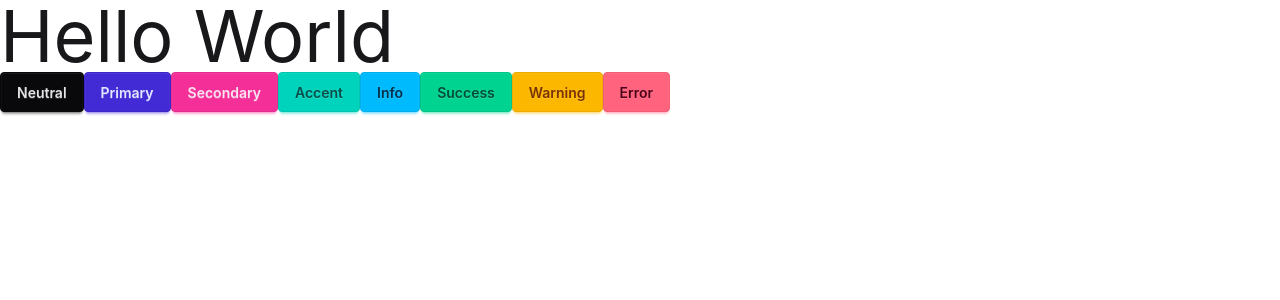
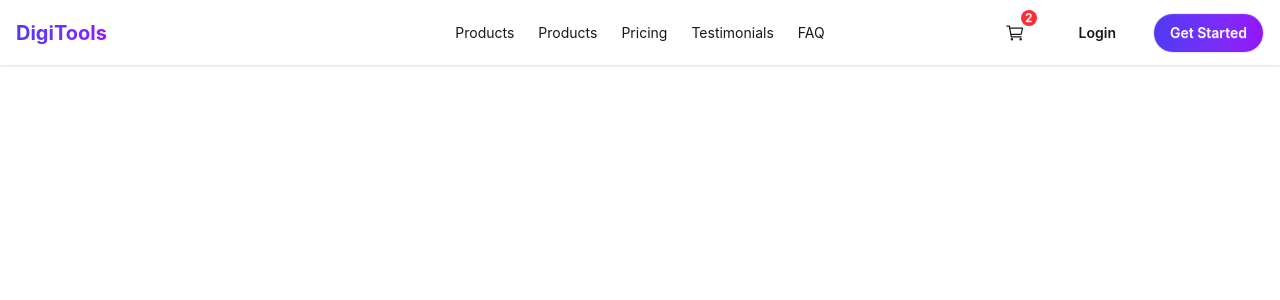
Before and after one commit to mostafijur1126/A6-DigiTools-Platform, a React (Vite) app: page / in a window 1280 px wide. Shown: the top 300 px of the page. Built offline with nearby package versions, Linux system fonts and the light colour scheme.

Commit message:
create navbar

```diff
--- a/index.html
+++ b/index.html
@@ -1,10 +1,10 @@
 <!doctype html>
-<html lang="en">
+<html lang="en" data-theme="light">
   <head>
     <meta charset="UTF-8" />
     <link rel="icon" type="image/svg+xml" href="/favicon.svg" />
     <meta name="viewport" content="width=device-width, initial-scale=1.0" />
-    <title>npm</title>
+    <title>Digital Tools</title>
   </head>
   <body>
     <div id="root"></div>
--- a/package.json
+++ b/package.json
@@ -13,6 +13,7 @@
     "@tailwindcss/vite": "^4.2.2",
     "react": "^19.2.4",
     "react-dom": "^19.2.4",
+    "react-icons": "^5.6.0",
     "tailwindcss": "^4.2.2"
   },
   "devDependencies": {
--- a/src/App.jsx
+++ b/src/App.jsx
@@ -1,19 +1,12 @@
 
 import './App.css'
+import Navbar from './Component/Navbar/Navbar'
 
 function App() {
 
   return (
     <>
-      <h1 className='text-7xl'>Hello World</h1>
-      <button className="btn btn-neutral">Neutral</button>
-      <button className="btn btn-primary">Primary</button>
-      <button className="btn btn-secondary">Secondary</button>
-      <button className="btn btn-accent">Accent</button>
-      <button className="btn btn-info">Info</button>
-      <button className="btn btn-success">Success</button>
-      <button className="btn btn-warning">Warning</button>
-      <button className="btn btn-error">Error</button>
+      <Navbar></Navbar>
     </>
   )
 }
--- /dev/null
+++ b/src/Component/Navbar/Navbar.jsx
@@ -0,0 +1,51 @@
+import React from 'react';
+import { IoCartOutline } from 'react-icons/io5';
+
+const Navbar = () => {
+    return (
+        <div className='bg-base-100 shadow-sm'>
+            <div className="navbar max-w-7xl mx-auto px-4">
+                <div className="navbar-start">
+                    <div className="dropdown">
+                        <div tabIndex={0} role="button" className="btn btn-ghost lg:hidden">
+                            <svg xmlns="http://www.w3.org/2000/svg"
+                                className="h-5 w-5" fill="none" viewBox="0 0 24 24"
+                                stroke="currentColor">
+                                <path strokeLinecap="round" strokeLinejoin="round"
+                                    strokeWidth="2" d="M4 6h16M4 12h8m-8 6h16" />
+                            </svg>
+                        </div>
+                        <ul
+                            tabIndex={0}
+                            className="menu menu-sm dropdown-content mt-3 z-[1] p-2 shadow bg-base-100 rounded-box w-52">
+                            <li><a>Products</a></li>
+                            <li><a>Pricing</a></li>
+                            <li><a>Testimonials</a></li>
+                            <li><a>FAQ</a></li>
+                        </ul>
+                    </div>
+                    <a className="font-bold text-xl bg-gradient-to-r from-[#4F39F6] to-[#9514FA] bg-clip-text text-transparent cursor-pointer">DigiTools</a>
+                </div>
+                <div className="navbar-center hidden lg:flex">
+                    <ul className="menu menu-horizontal px-1">
+                        <li><a>Products</a></li>
+                        <li><a>Products</a></li>
+                        <li><a>Pricing</a></li>
+                        <li><a>Testimonials</a></li>
+                        <li><a>FAQ</a></li>
+                    </ul>
+                </div>
+                <div className="navbar-end gap-2">
+                    <a className="btn rounded-full btn-ghost text-xl relative">
+                        <IoCartOutline />
+                        <span className='absolute -top-1 right-1 bg-red-500 text-white text-xs px-1 rounded-full'>2</span>
+                    </a>
+                    <a className="btn btn-ghost rounded-full hover:bg-gradient-to-r from-[#4F39F6] to-[#9514FA] hover:text-white hidden sm:inline-flex mx-3">Login</a>
+                    <a className="btn bg-gradient-to-r from-[#4F39F6] to-[#9514FA] text-white rounded-full hidden sm:inline-flex">Get Started</a>
+                </div>
+            </div>
+        </div>
+    );
+};
+
+export default Navbar;
```
Also changed, not shown: 1 other file (tests, documents, lock files or other folders).
